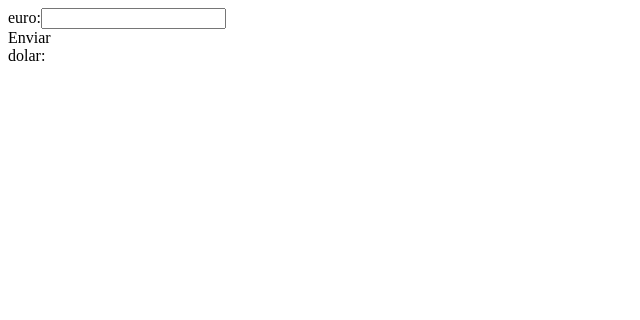
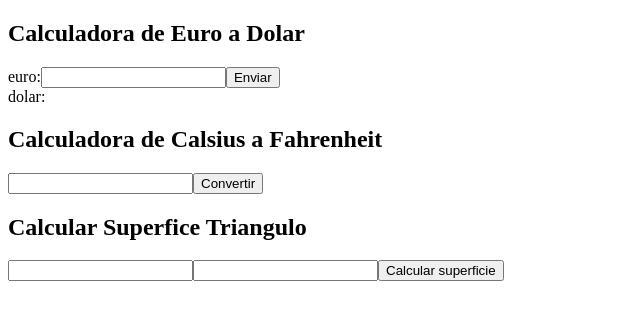
Before and after one commit to Cristian-Mansilla/ReactLearn, a React (Create React App) app: page / in a window 1280 px wide. Shown: the top 320 px of the page, without its empty margins (0-640 px from the left). Built offline with nearby package versions, Linux system fonts and the light colour scheme.

Commit message:
conversor de temperatura y calculadora de superficie triangulo

```diff
--- a/src/App.js
+++ b/src/App.js
@@ -5,20 +5,21 @@ const App = () => {
   const dolar = useRef();
 
   const convert = () => {
-    dolar.current.innerHTML = euro.current.value * 2;
+    return (dolar.current.innerHTML = euro.current.value * 2);
   };
 
   return (
     <div>
+      <h2>Calculadora de Euro a Dolar</h2>
       <label>
         euro:<input type="text" ref={euro}></input>
       </label>
+      <button onClick={convert}>Enviar</button>
       <div>
-        <botton onClick={convert}>Enviar</botton>
+        <label>
+          dolar:<div ref={dolar}></div>
+        </label>
       </div>
-      <label>
-        dolar:<div ref={dolar}></div>
-      </label>
     </div>
   );
 };
--- /dev/null
+++ b/src/SupTriangulo.js
@@ -0,0 +1,23 @@
+import { useRef } from "react";
+
+const Superficie = () => {
+  const ancho = useRef();
+  const alto = useRef();
+  const superficie = useRef();
+  const calcularSuperficie = () => {
+    superficie.current.innerHTML = ancho.current.value * alto.current.value;
+    return superficie;
+  };
+
+  return (
+    <>
+      <h2>Calcular Superfice Triangulo</h2>
+      <input ref={ancho}></input>
+      <input ref={alto}></input>
+      <button onClick={calcularSuperficie}>Calcular superficie</button>
+      <div ref={superficie}></div>
+    </>
+  );
+};
+
+export default Superficie;
--- /dev/null
+++ b/src/Termostato.js
@@ -0,0 +1,20 @@
+import { useRef } from "react"
+
+const Termostato = () => {
+
+    const celsius = useRef();
+    const fahrenheit = useRef();
+
+    const convert = () => {
+        fahrenheit.current.innerHTML = celsius.current.value*9/5+32
+    }
+
+    return <>
+    <h2>Calculadora de Calsius a Fahrenheit</h2>
+    <input ref={celsius}></input>
+    <button onClick={convert}>Convertir</button>
+    <div ref={fahrenheit}></div>
+    </>
+}
+
+export default Termostato;
--- a/src/index.js
+++ b/src/index.js
@@ -1,11 +1,15 @@
 import React from 'react';
 import ReactDOM from 'react-dom/client';
 import App from './App';
+import Termostato from './Termostato';
+import Superficie from './SupTriangulo';
 
 const root = ReactDOM.createRoot(document.getElementById('root'));
 root.render(
   <React.StrictMode>
     <App />
+    <Termostato/>
+    <Superficie />
   </React.StrictMode>
 );
 
```
